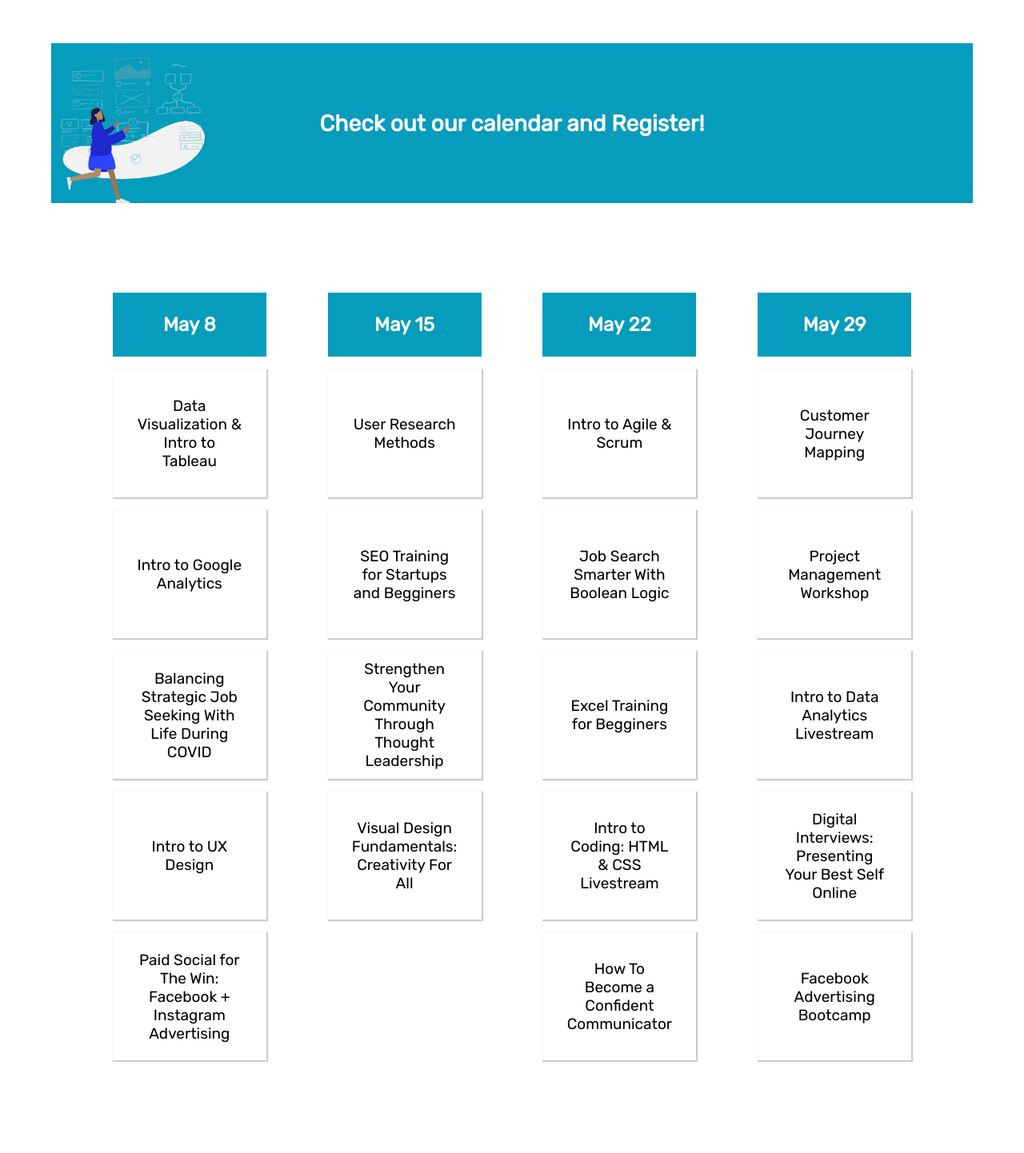
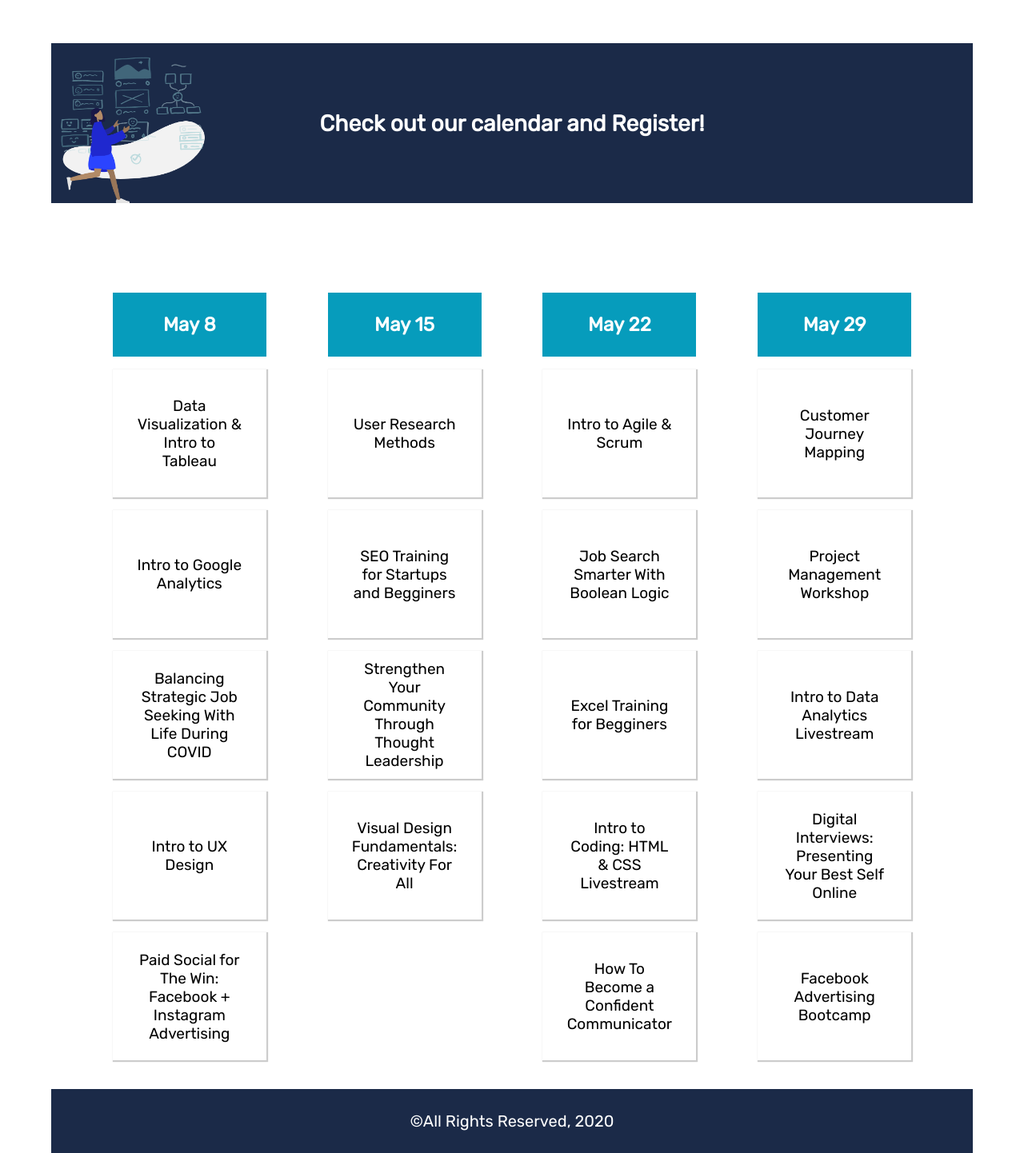
Before and after one commit to makeespresso/techlauderdalega, a React (Create React App) app: page / in a window 1280 px wide. Shown: the part 1190-2632 px from the top of the page at 80% size. Before the commit the page ends 2552 px from the top, so only its background shows below. Built offline with nearby package versions, Linux system fonts and the light colour scheme.

Commit message:
pre-final version_

```diff
--- a/src/App.css
+++ b/src/App.css
@@ -137,7 +137,7 @@ spam{ color: #FF2834}
   background-image: url(./assets/img/coverimage.png);
   background-repeat: no-repeat;
   background-position: left;
-background-size: cover;
+  background-size: cover;
 
   /* justify-content: center;
   text-align: center;
@@ -164,7 +164,8 @@ background-size: cover;
   text-align: center;
   height: 25vh;
   background-image: url(./assets/img/heroimage.png);
-  background-color: #069CBC;;
+  /* background-color: #069CBC; */
+  background-color: #1B2A48;
   color:white;
   width: 100%;
   background-repeat: no-repeat;
@@ -264,3 +265,14 @@ background-image: url();
   font-size: calc(10px + 2vmin);
   color: white;
 }  */
+
+.Bannerfooter {
+background-color: #1B2A48;
+color: white;
+height: 10vh;
+width: 100%;
+}
+
+.Bannerfooter p{
+  font-size: .12px;
+}
--- a/src/App.js
+++ b/src/App.js
@@ -5,6 +5,8 @@ import Banner from './components/Banner';
 import Calendar from './components/Calendar';
 import BannerImg from './components/BannerImg';
 import BannerEvents from './components/ BannerEvents';
+
+import Footer from './components/Footer';
 
 function App() {
   return (
@@ -22,6 +24,7 @@ function App() {
      <br></br>
      <br></br>
      <Calendar />
+     <Footer />
      </div>
      </div>
   );
--- /dev/null
+++ b/src/components/Footer.jsx
@@ -0,0 +1,12 @@
+import React from 'react';
+
+const Footer = () => {
+  return (
+<div className="Bannerfooter center">
+<small>©All Rights Reserved, 2020</small>
+</div>
+
+  )
+}
+
+export default Footer;
```
